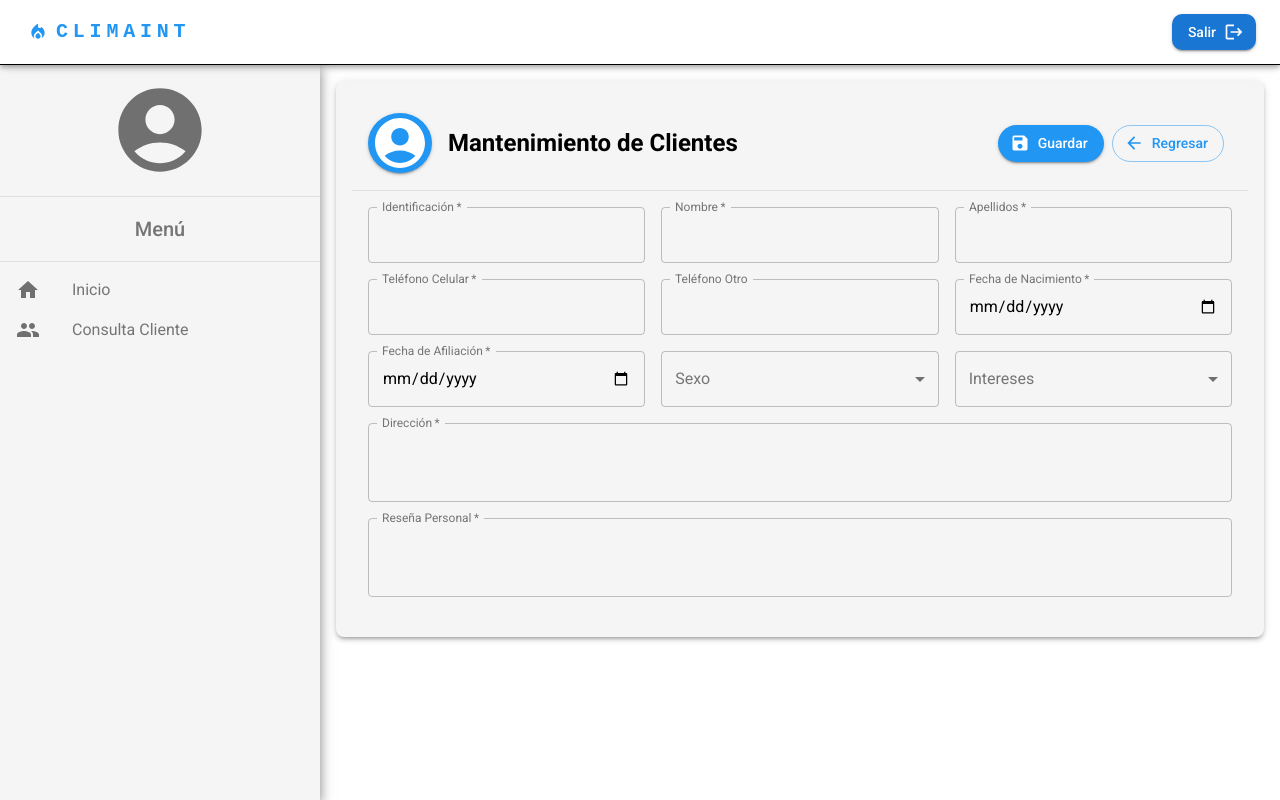
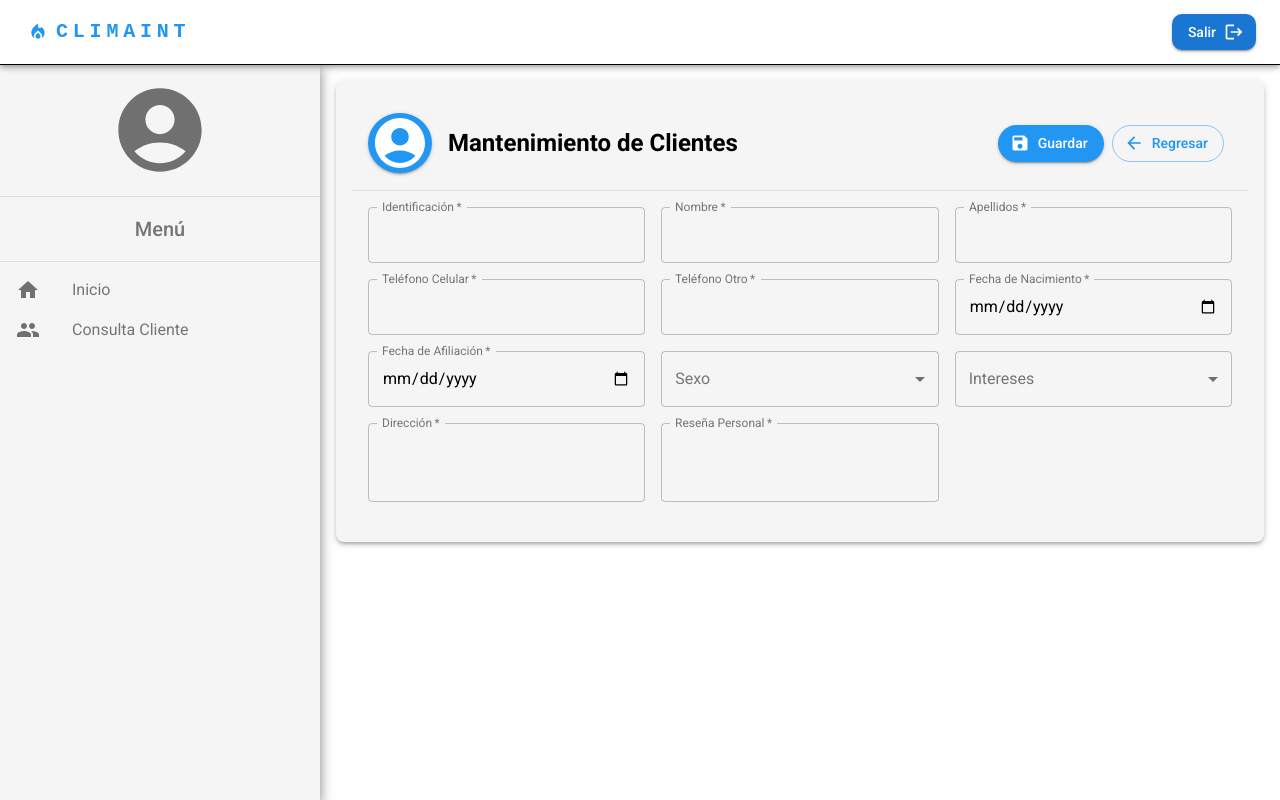
Before and after one commit to altmoket/climaint, a React (Create React App) app: page /client-maintenance in a window 1280 px wide. Built offline with nearby package versions, Linux system fonts and the light colour scheme.

Commit message:
Refactor ClientForm

```diff
--- a/src/components/ClientForm.jsx
+++ b/src/components/ClientForm.jsx
@@ -21,25 +21,79 @@ import { useNavigate } from "react-router-dom";
 import ImageUploader from "./ImageUploader";
 import { useState } from "react";
 
+// Componente FormField para simplificar la creación de campos
+const FormField = ({ label, name, type, value, onChange, error, helperText, multiline, rows }) => (
+  <Grid item xs={12} sm={6} md={4} key={name}>
+    <TextField
+      label={label}
+      name={name}
+      type={type}
+      value={value}
+      onChange={onChange}
+      fullWidth
+      multiline={multiline}
+      rows={rows}
+      InputLabelProps={{ shrink: true }}
+      required
+      error={!!error}
+      helperText={helperText || error}
+    />
+  </Grid>
+);
+
 const ClientForm = ({ client, interests, onSubmit, setClient }) => {
   const [errors, setErrors] = useState({});
   const navigate = useNavigate();
-  const theme = useTheme()
+  const theme = useTheme();
   const isXsScreen = useMediaQuery(theme.breakpoints.down("sm"));
 
   const validateForm = () => {
     const newErrors = {};
-    if (client.nombre && client.nombre.length > 50) newErrors.nombre = "El nombre no puede superar los 50 caracteres";
-    if (client.apellidos && client.apellidos.length > 100) newErrors.apellidos = "Los apellidos no pueden superar los 100 caracteres";
-    if (client.identificacion && client.identificacion.length > 20) newErrors.identificacion = "La identificación no puede superar los 20 caracteres";
-    if (client.celular && client.celular.length > 20) newErrors.celular = "El teléfono celular no puede superar los 20 caracteres";
-    if (client.otroTelefono && client.otroTelefono.length > 20) newErrors.otroTelefono = "El teléfono otro no puede superar los 20 caracteres";
-    if (client.direccion && client.direccion.length > 200) newErrors.direccion = "La dirección no puede superar los 200 caracteres";
-    if (client.sexo && client.sexo.length > 1) newErrors.sexo = "Sexo debe ser 'M' o 'F'";
-    if (client.resennaPersonal && client.resennaPersonal.length > 200) newErrors.resennaPersonal = "La reseña personal no puede superar los 200 caracteres";
+    const validations = [
+      { field: "nombre", maxLength: 50 },
+      { field: "apellidos", maxLength: 100 },
+      { field: "identificacion", maxLength: 20 },
+      { field: "celular", maxLength: 20 },
+      { field: "otroTelefono", maxLength: 20 },
+      { field: "direccion", maxLength: 200 },
+      { field: "sexo", validValues: ["M", "F"] },
+      { field: "resennaPersonal", maxLength: 200 },
+      { field: "fNacimiento" },
+      { field: "fAfiliacion" },
+      { field: "interesFK"}
+
+    ];
+
+    validations.forEach(({ field, maxLength, validValues }) => {
+      console.log(field)
+      if (!client[field]) {
+        newErrors[field] = `${labelFor(field)} es requerido(a)`;
+      } else if (maxLength && client[field]?.length > maxLength) {
+        newErrors[field] = `${labelFor(field)} no puede superar los ${maxLength} caracteres`;
+      } else if (validValues && !validValues.includes(client[field])) {
+        newErrors[field] = `${labelFor(field)} debe ser 'M' o 'F'`;
+      }
+    });
 
     setErrors(newErrors);
     return Object.keys(newErrors).length === 0;
+  };
+
+  const labelFor = (field) => {
+    const labels = {
+      nombre: "El nombre",
+      apellidos: "Los apellidos",
+      identificacion: "La identificación",
+      celular: "El teléfono celular",
+      otroTelefono: "El teléfono adicional",
+      direccion: "La dirección",
+      sexo: "Sexo",
+      resennaPersonal: "La reseña personal",
+      fNacimiento: "La fecha de nacimiento",
+      fAfiliacion: "La fecha de afiliación",
+      interesFK: "El interés"
+    };
+    return labels[field] || field;
   };
 
   const handleChange = (e) => {
@@ -55,7 +109,7 @@ const ClientForm = ({ client, interests, onSubmit, setClient }) => {
   };
 
   return (
-    <Card sx={{ padding: 2, margin: "1rem", boxShadow: 3}}>
+    <Card sx={{ padding: 2, margin: "1rem", boxShadow: 3 }}>
       <CardHeader
         title="Mantenimiento de Clientes"
         avatar={
@@ -103,23 +157,18 @@ const ClientForm = ({ client, interests, onSubmit, setClient }) => {
               { label: "Apellidos", name: "apellidos", type: "text", error: errors.apellidos },
               { label: "Teléfono Celular", name: "celular", type: "tel", error: errors.celular },
               { label: "Teléfono Otro", name: "otroTelefono", type: "tel", error: errors.otroTelefono },
-              { label: "Fecha de Nacimiento", name: "fNacimiento", type: "date", error: null },
-              { label: "Fecha de Afiliación", name: "fAfiliacion", type: "date", error: null },
+              { label: "Fecha de Nacimiento", name: "fNacimiento", type: "date", error: errors.fNacimiento },
+              { label: "Fecha de Afiliación", name: "fAfiliacion", type: "date", error: errors.fAfiliacion },
             ].map(({ label, name, type, error }) => (
-              <Grid item xs={12} sm={6} md={4} key={name}>
-                <TextField
+              <FormField
+                key={name}
                 label={label}
                 name={name}
                 type={type}
                 value={client[name]}
                 onChange={handleChange}
-                  fullWidth
-                  InputLabelProps={{ shrink: true }}
-                  required={name !== "otroTelefono"}
-                  error={!!error}
-                  helperText={error}
+                error={error}
               />
-              </Grid>
             ))}
 
             <Grid item xs={12} sm={6} md={4}>
@@ -146,6 +195,7 @@ const ClientForm = ({ client, interests, onSubmit, setClient }) => {
                   name="interesFK"
                   value={client.interesFK}
                   onChange={handleChange}
+                  required
                 >
                   <MenuItem value="">Seleccione...</MenuItem>
                   {interests.map(({ id, descripcion }) => (
@@ -162,22 +212,18 @@ const ClientForm = ({ client, interests, onSubmit, setClient }) => {
               { label: "Dirección", name: "direccion", type: "text", multiline: true, rows: 2, error: errors.direccion },
               { label: "Reseña Personal", name: "resennaPersonal", type: "text", multiline: true, rows: 2, error: errors.resennaPersonal },
             ].map(({ label, name, type, multiline, rows, error }) => (
-              <Grid item xs={12} key={name}>
-                <TextField
+              <FormField
+                key={name}
                 label={label}
                 name={name}
                 type={type}
                 value={client[name]}
                 onChange={handleChange}
-                  fullWidth
-                  multiline={multiline || false}
-                  rows={rows || 1}
-                  InputLabelProps={{ shrink: true }}
-                  required
-                  error={!!error}
-                  helperText={error}
+                error={error}
+                multiline={multiline}
+                rows={rows}
+
               />
-              </Grid>
             ))}
           </Grid>
         </form>
```
Lines whose indentation alone changed are shown as unchanged.
